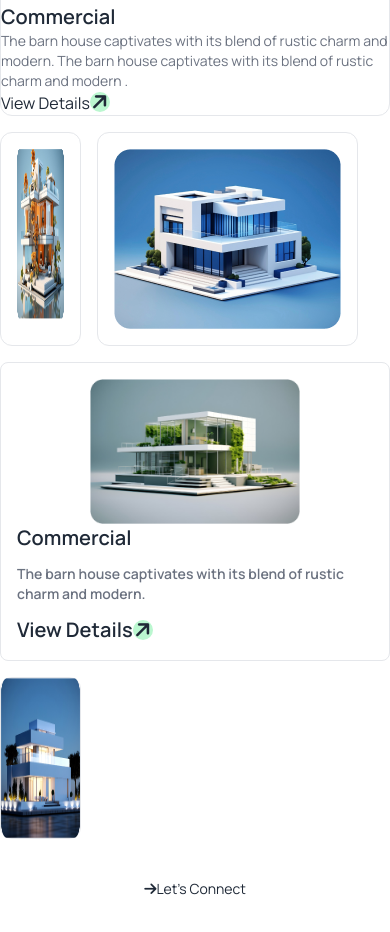
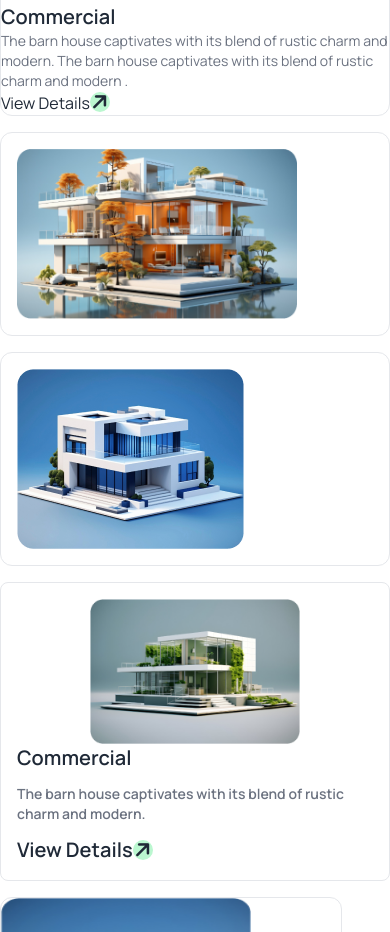
Before and after one commit to remon7024/.assainment-03, a plain HTML site: page index.html in a window 390 px wide. Shown: the part 3389-4321 px from the top of the page. Drawn offline with nearby package versions, Linux system fonts and the light colour scheme.

Commit message:
added assainment 03

```diff
--- a/index.html
+++ b/index.html
@@ -134,7 +134,7 @@
       </div>
 
       <!-- image section   -->
-      <div class="grid lg:grid-cols-4 md:grid-cols-2 gap-5 mt-10">
+      <div class="grid lg:grid-cols-4 md:grid-cols-2 grid-cols-1 gap-5 mt-10">
         <div class="card
              shadow-xl bg-pink-200">
 
@@ -203,10 +203,10 @@
           </div>
         </div>
         <!-- image =02    -->
-        <div class="p-4 rounded-xl border"><img class="w-[300px] h-[170px]" src="./assets/img2.png" alt="" srcset=""></div>
+        <div class="p-4 col-span-4 lg:col-span-1 rounded-xl border"><img class="w-[280px] h-[170px]" src="./assets/img2.png" alt="" srcset=""></div>
 
         <!-- image  =03    -->
-        <div class="p-4 rounded-xl border"><img class="w-full" src="./assets/img3.png" alt="" srcset=""></div>
+        <div class="p-4 col-span-4 lg:col-span-1 rounded-xl border"><img class="lg:w-full" src="./assets/img3.png" alt="" srcset=""></div>
 
         <!-- image  =04    -->
         <div
```
